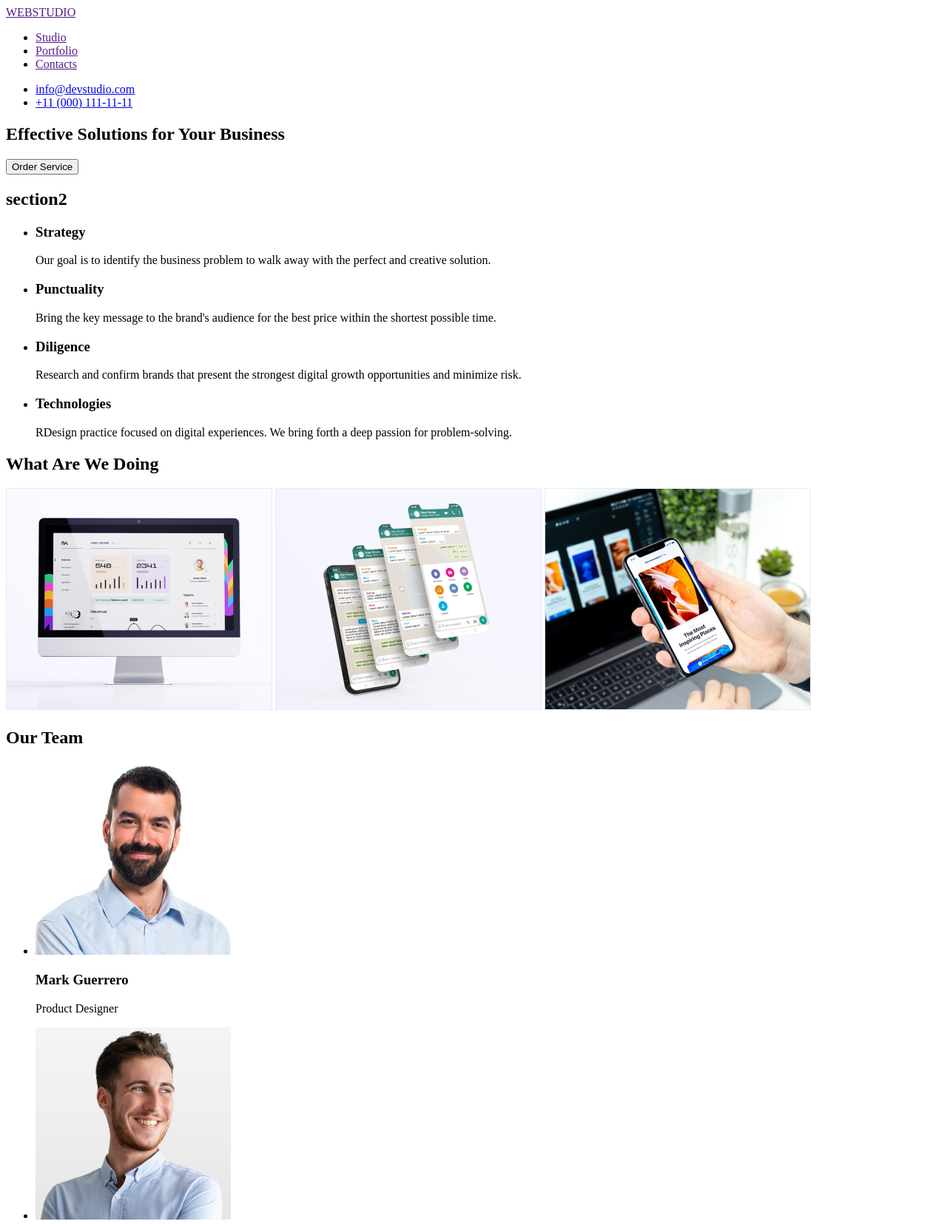
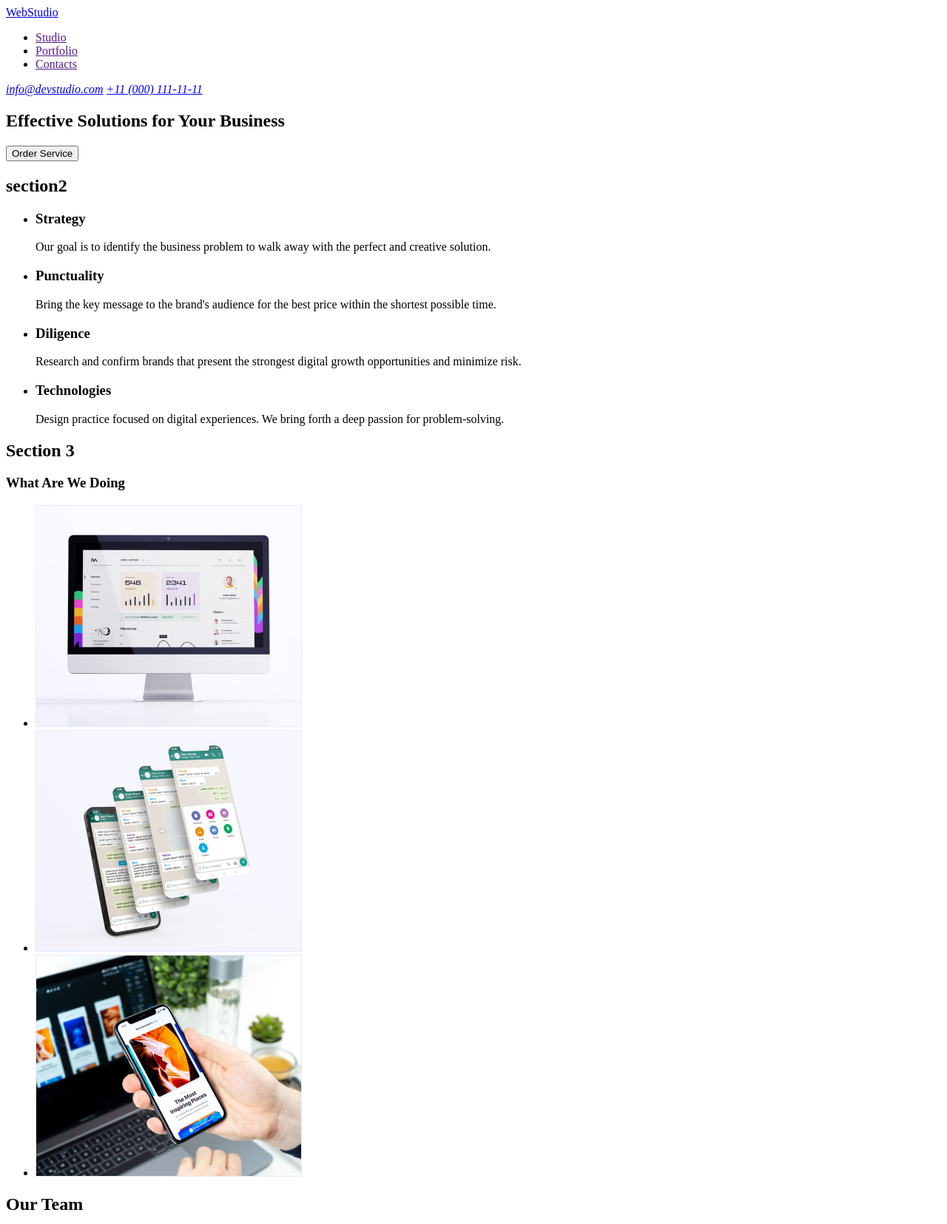
Before and after one commit to AnastasiiaKrtsk/goit-markup-hw-01, a plain HTML site: page index.html in a window 1280 px wide. Shown: the top 1655 px of the page at 74% size. Drawn offline with Linux system fonts and the light colour scheme.

Commit message:
Update index.html

```diff
--- a/index.html
+++ b/index.html
@@ -8,7 +8,7 @@
   <body>
     <header>
       <nav>
-        <a href="">WEBSTUDIO</a>
+        <a href="./index.html">WebStudio</a>
 
         <ul>
           <li><a href="">Studio</a></li>
@@ -16,20 +16,16 @@
           <li><a href="">Contacts</a></li>
         </ul>
       </nav>
-      <ul>
-        <li>
+      <address>
         <a href="mailto:info@devstudio.com">info@devstudio.com</a>
-        </li>
-        <li>
-          <a href="tel:+11(000)111-11-11">+11 (000) 111-11-11</a>
-        </li>
-      </ul>
+        <a href="tel:+110001111111">+11 (000) 111-11-11</a>
+      </address>
     </header>
 
     <main>
       <section>
         <h1>Effective Solutions for Your Business</h1>
-        <button>Order Service</button>
+        <button type="button">Order Service</button>
       </section>
 
       <section>
@@ -59,7 +55,7 @@
           <li>
             <h3>Technologies</h3>
             <p>
-              RDesign practice focused on digital experiences. We bring forth a
+              Design practice focused on digital experiences. We bring forth a
               deep passion for problem-solving.
             </p>
           </li>
@@ -67,40 +63,43 @@
       </section>
 
       <section>
-        <h2>What Are We Doing</h2>
+        <h2>Section 3</h2>
+        <h3>What Are We Doing</h3>
+        <ul>
+          <li>
             <img src="./images/monitor.jpg" alt="monitor" width="360" />
+          </li>
+          <li>
             <img src="./images/mobile.jpg" alt="mobile" width="360" />
+          </li>
+          <li>
             <img src="./images/photo.jpg" alt="photo" width="360" />
+          </li>
+        </ul>
       </section>
 
       <section>
         <h2>Our Team</h2>
         <ul>
           <li>
-            <a href="">
             <img src="./images/mark.jpg" alt="Mark Guerrero" width="264" />
-            </a>
             <h3>Mark Guerrero</h3>
             <p>Product Designer</p>
           </li>
           <li>
-            <a href="">
             <img src="./images/tom.jpg" alt="Tom Ford" width="264" />
-            </a>
             <h3>Tom Ford</h3>
             <p>Frontend Developer</p>
           </li>
           <li>
-            <a href="">
             <img src="./images/camila.jpg" alt="Camila Garcia" width="264" />
-            </a>
+
             <h3>Camila Garcia</h3>
             <p>Marketing</p>
           </li>
           <li>
-            <a href="">
             <img src="./images/daniel.jpg" alt="Daniel Wilson" width="264" />
-            </a>
+
             <h3>Daniel Wilson</h3>
             <p>UI Designer</p>
           </li>
@@ -109,7 +108,7 @@
     </main>
 
     <footer>
-      <a href="">WEBSTUDIO</a>
+      <a href="./index.html">WebStudio</a>
       <p>
         Increase the flow of customers and sales for your business with digital
         marketing & growth solutions.
```
Lines whose indentation alone changed are shown as unchanged.
